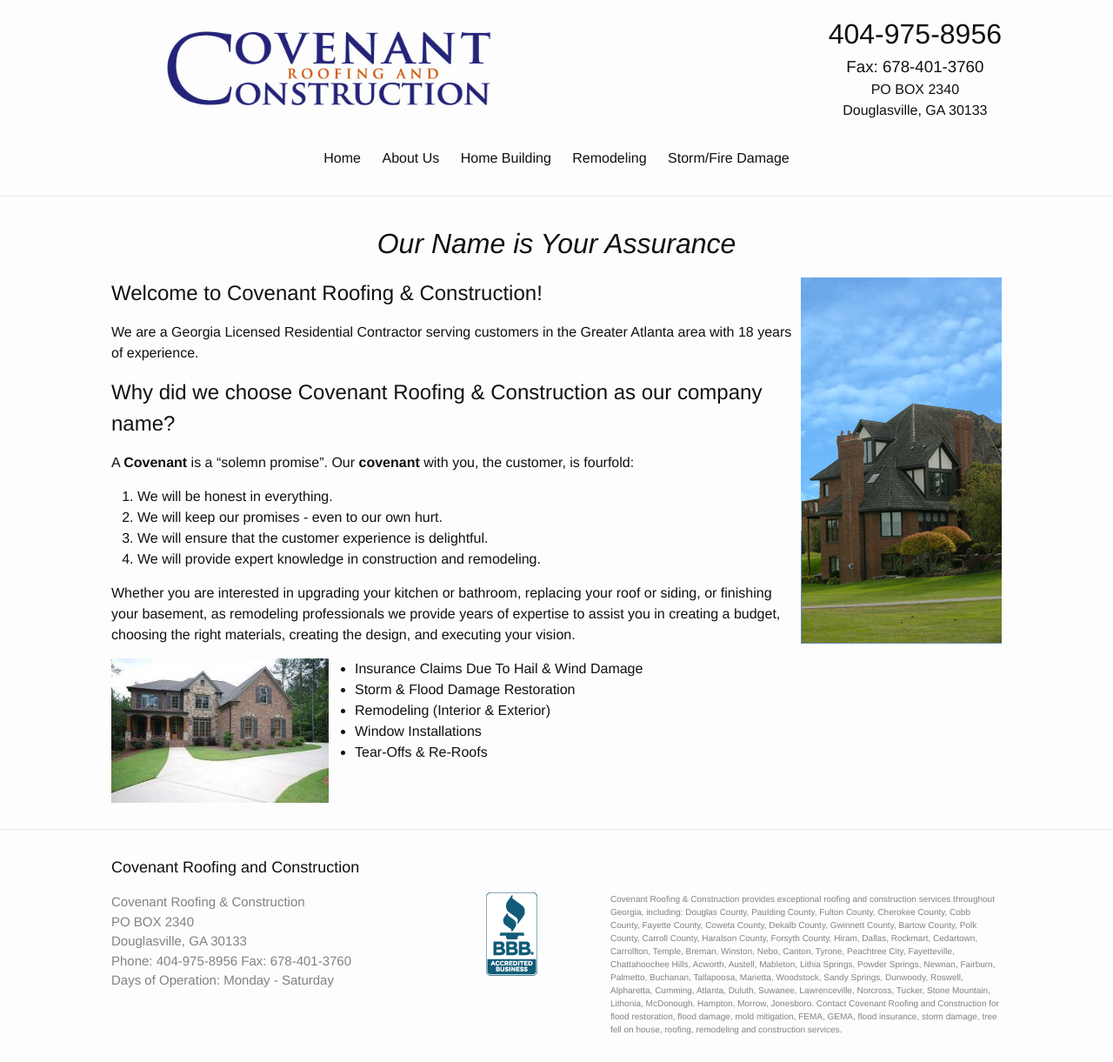
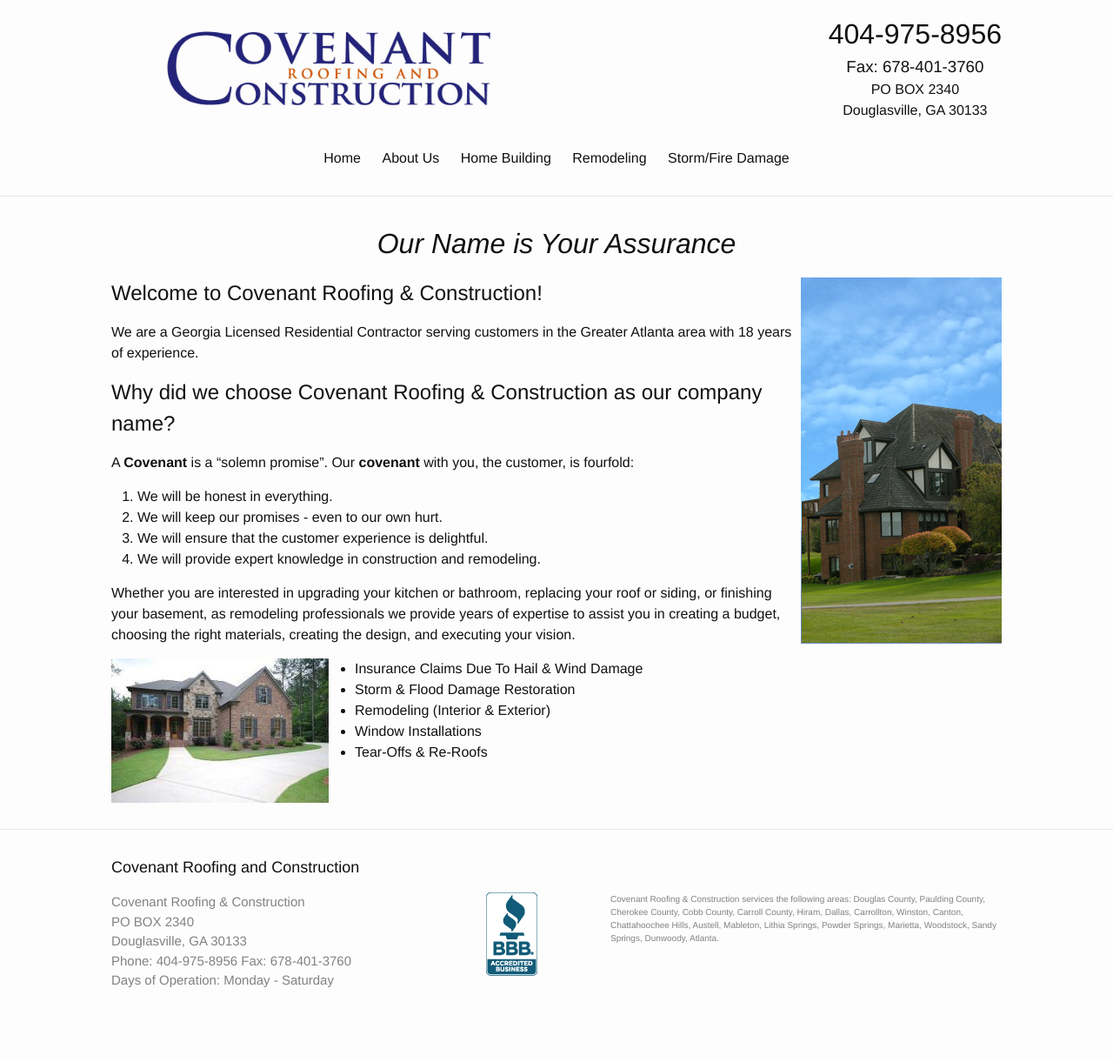
Before and after one commit to covenantrc/covenantrc.github.io, a Jekyll site: the page built from index.md, in a window 1280 px wide. Shown: the whole page at 87% size. Built offline with Jekyll 4.4.1, drawn with Linux system fonts in a browser that asks for light colours; after the commit the page ends 1199 px from its top, so only the background shows below that.

Commit message:
Update footer.html

```diff
--- a/_includes/footer.html
+++ b/_includes/footer.html
@@ -20,7 +20,9 @@
       </div>
 
       <div style="float: right; font-size: 10px; max-width: 450px">
-      Covenant Roofing &amp; Construction provides exceptional roofing and construction services throughout Georgia, including: Douglas County, Paulding  County, Fulton County, Cherokee County, Cobb County, Fayette County, Coweta County, Dekalb County, Gwinnett County, Bartow County, Polk County, Carroll County, Haralson County, Forsyth County, Hiram, Dallas, Rockmart, Cedartown, Carrollton, Temple, Breman, Winston, Nebo, Canton, Tyrone, Peachtree City, Fayetteville, Chattahoochee Hills, Acworth, Austell, Mableton, Lithia Springs, Powder Springs, Newnan, Fairburn, Palmetto, Buchanan, Tallapoosa, Marietta, Woodstock, Sandy Springs, Dunwoody, Roswell, Alpharetta, Cumming, Atlanta, Duluth, Suwanee, Lawrenceville, Norcross, Tucker, Stone Mountain, Lithonia, McDonough, Hampton, Morrow, Jonesboro. Contact Covenant Roofing and Construction for flood restoration, flood damage, mold mitigation, FEMA, GEMA, flood insurance, storm damage, tree fell on house, roofing, remodeling and construction services.
+      Covenant Roofing &amp; Construction services the following areas: Douglas County, Paulding  County, Cherokee County, Cobb County,
+  Carroll County, Hiram, Dallas, Carrollton, Winston, Canton, Chattahoochee Hills, Austell, Mableton, Lithia Springs, Powder Springs, Marietta, Woodstock, Sandy Springs, Dunwoody,
+  Atlanta.
       </div>
     </div>
 
```
